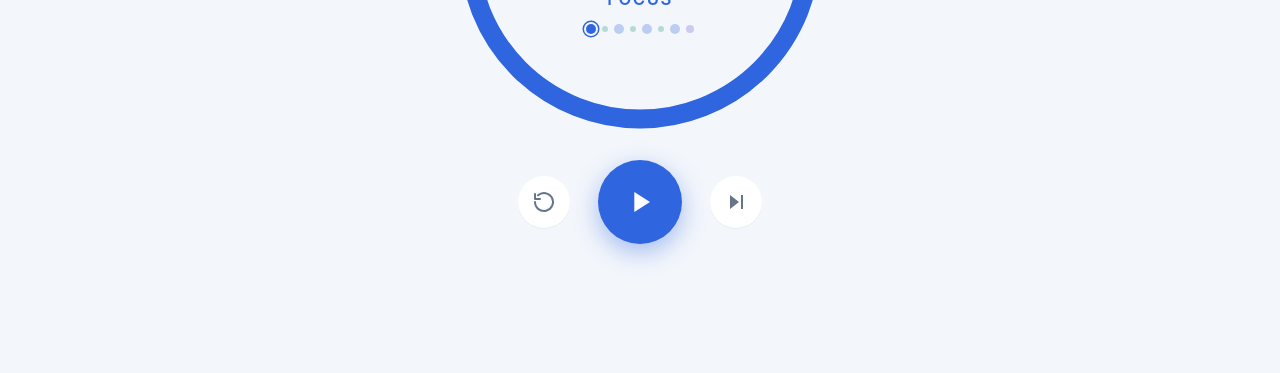
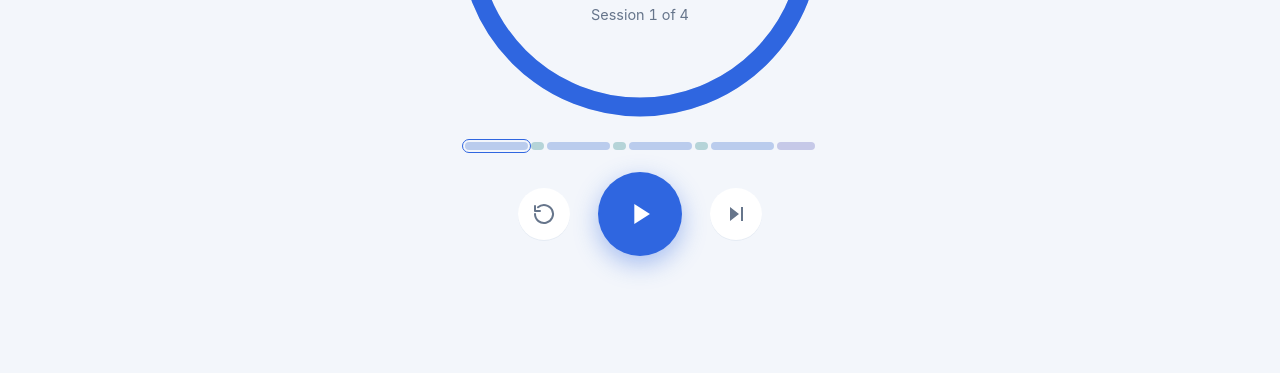
Before and after one commit to will-s-martin/hello-world, a plain HTML site: page pomodoro/index.html in a window 1280 px wide. Shown: the part 427-800 px from the top of the page. Drawn offline with Linux system fonts and the light colour scheme.

Commit message:
Replace dot indicator with proportional cycle timeline and session caption
Co-Authored-By: Claude Sonnet 5.5 <noreply@anthropic.com>
Claude-Session: https://claude.ai/code/session_01XBQJJTetDve5hjXZgyuRft

```diff
--- a/pomodoro/index.html
+++ b/pomodoro/index.html
@@ -55,14 +55,13 @@ main{--dial:min(78vw,52dvh,380px);flex:1;min-height:0;display:flex;flex-directio
 .readout{position:absolute;inset:0;display:flex;flex-direction:column;align-items:center;justify-content:center;gap:4px}
 .time{font-size:clamp(36px,23cqmin,96px);font-weight:300;letter-spacing:-1px;font-variant-numeric:tabular-nums}
 .label{font-size:clamp(12px,4.4cqmin,18px);font-weight:600;color:var(--accent);text-transform:uppercase;letter-spacing:1.5px}
-/* Cycle map: one marker per window, in order. Big = focus, small = rest. */
-.dots{display:flex;flex-wrap:wrap;justify-content:center;align-items:center;gap:6px;max-width:72%;min-height:10px;margin-top:8px}
-.dots i{flex:none;--c:var(--focus);width:10px;height:10px;border-radius:50%;background:var(--c);opacity:.28;transition:opacity .3s,box-shadow .3s}
-.dots i.rest{width:6px;height:6px}
-.dots i.short{--c:var(--short)}
-.dots i.long{--c:var(--long);width:8px;height:8px}
-.dots i.past{opacity:1}
-.dots i.now{opacity:1;box-shadow:0 0 0 2px var(--bg),0 0 0 3.5px var(--c)}
+.sub{font-size:clamp(11px,3.8cqmin,15px);color:var(--muted);margin-top:4px;font-variant-numeric:tabular-nums}
+/* Cycle timeline: one segment per window, width proportional to its length. Fills as time passes. */
+.cycle{--c:var(--focus);display:flex;gap:3px;width:calc(var(--dial)*.92);height:8px;flex:none;margin-top:-6px}
+.cycle i{--c:var(--focus);position:relative;flex:var(--w) 1 0;min-width:4px;border-radius:4px;background:color-mix(in srgb,var(--c) 20%,var(--track))}
+.cycle i.short{--c:var(--short)}.cycle i.long{--c:var(--long)}
+.cycle i.now{outline:1.5px solid var(--c);outline-offset:2px}
+.cycle b{position:absolute;inset:0 auto 0 0;width:0;background:var(--c);border-radius:inherit;transition:width .3s linear}
 
 .controls{display:flex;align-items:center;gap:28px}
 .play{width:84px;height:84px;border-radius:50%;background:var(--accent);color:#fff;display:grid;place-items:center;
@@ -114,7 +113,7 @@ input[type=range]{width:150px;accent-color:var(--accent)}
 .reset-defaults{display:block;margin:20px auto 0;color:var(--muted);text-decoration:underline;padding:8px}
 /* Short landscape (phones on their side): same centered stack, dial sized from the height left over */
 @media (orientation:landscape) and (max-height:560px){
-  main{--dial:min(calc(100dvh - 196px),60vw,380px);gap:12px;padding-top:8px;padding-bottom:8px}
+  main{--dial:min(calc(100dvh - 214px),60vw,380px);gap:12px;padding-top:8px;padding-bottom:8px}
   .hint{top:calc(54px + env(safe-area-inset-top));bottom:auto;padding:5px 14px;font-size:13px} /* keep the toast clear of the controls */
   header{padding-top:8px}
   .play{width:72px;height:72px}.play svg{width:30px;height:30px}
@@ -155,9 +154,10 @@ input[type=range]{width:150px;accent-color:var(--accent)}
     <div class="readout">
       <div class="time" id="time" role="timer" aria-live="off">25:00</div>
       <div class="label" id="label">Focus</div>
-      <div class="dots" id="dots" aria-hidden="true"></div>
+      <div class="sub" id="sub"></div>
     </div>
   </div>
+  <div class="cycle" id="cycle" role="img"></div>
   <div class="controls">
     <button class="side" id="reset" aria-label="Reset timer">
       <svg viewBox="0 0 24 24" fill="none" stroke="currentColor" stroke-width="2" stroke-linecap="round" stroke-linejoin="round"><path d="M3 12a9 9 0 1 0 3-6.7"/><path d="M3 4v5h5"/></svg>
@@ -332,24 +332,28 @@ function render() {
   $('play').setAttribute('aria-label', running() ? 'Pause' : 'Start');
   renderCycle();
 }
-// Cycle map: focus, short, focus, short, ..., focus, long. Finished steps are solid,
-// the current one is ringed, upcoming ones are faint. Rest steps use their own colors.
-let cycleKey = '';
+// Cycle timeline: focus, short, focus, short, ..., focus, long. Finished windows are solid, the
+// current one is outlined and fills live, upcoming ones are faint. Widths follow window lengths.
+let cycleKey = '', segFills = [];
 function renderCycle() {
   const n = settings.cycles, d = Math.min(st.done, n);
   const cur = st.phase === 'focus' ? 2 * Math.min(d, n - 1) : st.phase === 'long' ? 2 * n - 1 : 2 * Math.max(1, d) - 1;
-  const key = `${n}:${cur}`;
-  if (key === cycleKey) return;
-  cycleKey = key;
-  let html = '';
-  for (let k = 0; k < 2 * n; k++) {
-    const kind = k % 2 === 0 ? 'focus' : (k === 2 * n - 1 ? 'long' : 'short');
-    html += `<i class="${kind}${kind === 'focus' ? '' : ' rest'}${k < cur ? ' past' : k === cur ? ' now' : ''}"></i>`;
+  const session = Math.floor(cur / 2) + 1;
+  const sub = st.phase === 'focus' ? `Session ${session} of ${n}` : `After session ${st.phase === 'long' ? n : Math.max(1, d)}`;
+  if ($('sub').textContent !== sub) $('sub').textContent = sub;
+  const key = `${n}:${cur}:${settings.focus}:${settings.short}:${settings.long}`;
+  if (key !== cycleKey) {
+    cycleKey = key;
+    let html = '';
+    for (let k = 0; k < 2 * n; k++) {
+      const kind = k % 2 === 0 ? 'focus' : (k === 2 * n - 1 ? 'long' : 'short');
+      html += `<i class="${kind}${k === cur ? ' now' : ''}" style="--w:${settings[kind]}"><b></b></i>`;
+    }
+    const c = $('cycle'); c.innerHTML = html; segFills = [...c.querySelectorAll('b')];
+    c.setAttribute('aria-label', `${NAMES[st.phase]}, ${sub.toLowerCase()}`);
   }
-  const dots = $('dots');
-  dots.innerHTML = html;
-  const label = st.phase === 'focus' ? `Focus ${cur / 2 + 1} of ${n}` : `${NAMES[st.phase]} after focus ${Math.ceil((cur + 1) / 2)} of ${n}`;
-  dots.setAttribute('role', 'img'); dots.setAttribute('aria-label', label); dots.removeAttribute('aria-hidden');
+  const frac = Math.min(1, Math.max(0, 1 - left() / dur(st.phase)));
+  segFills.forEach((b, k) => { const w = k < cur ? '100%' : k === cur ? (frac * 100).toFixed(1) + '%' : '0%'; if (b.style.width !== w) b.style.width = w; });
 }
 let hintTimer;
 function flashHint(msg) {
```
